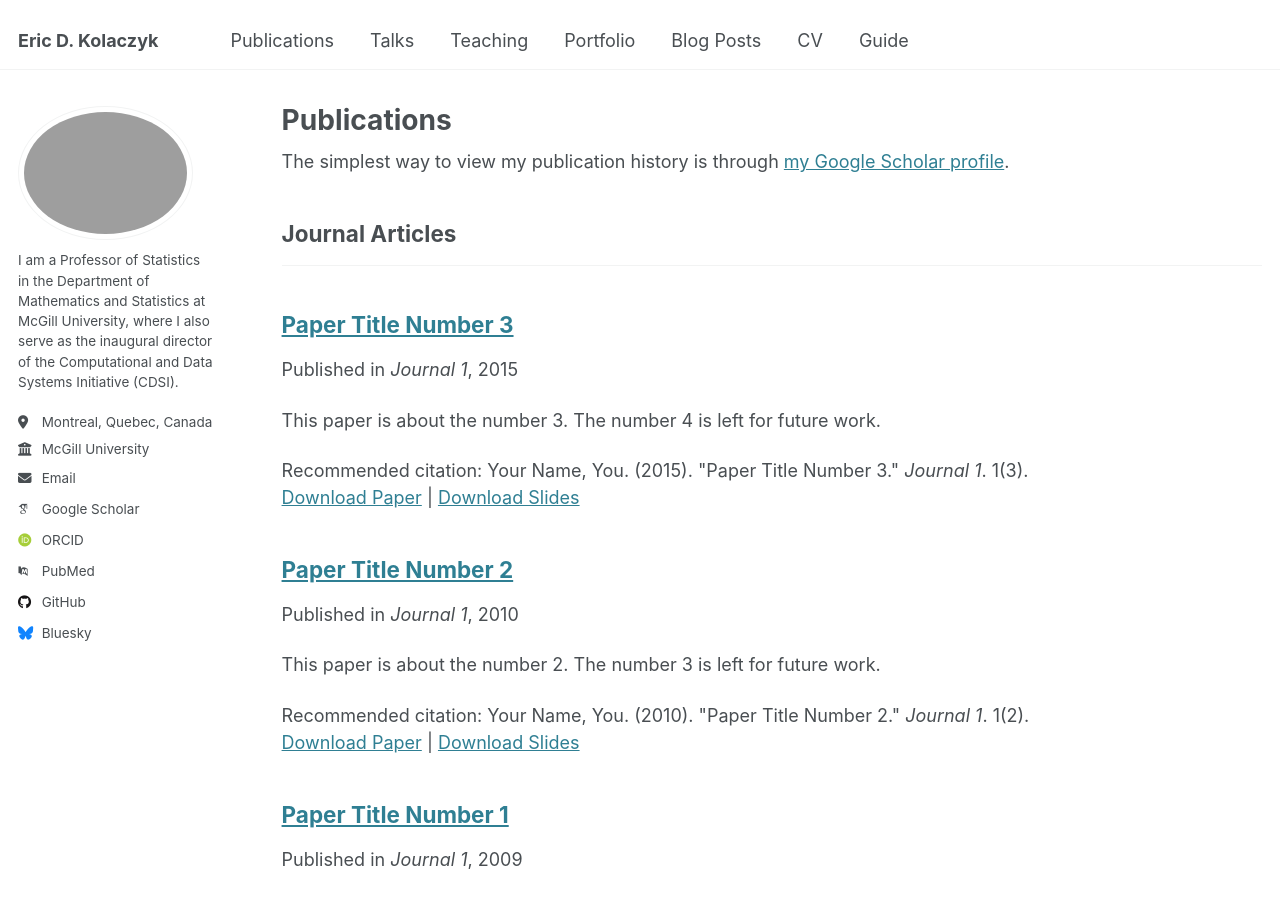
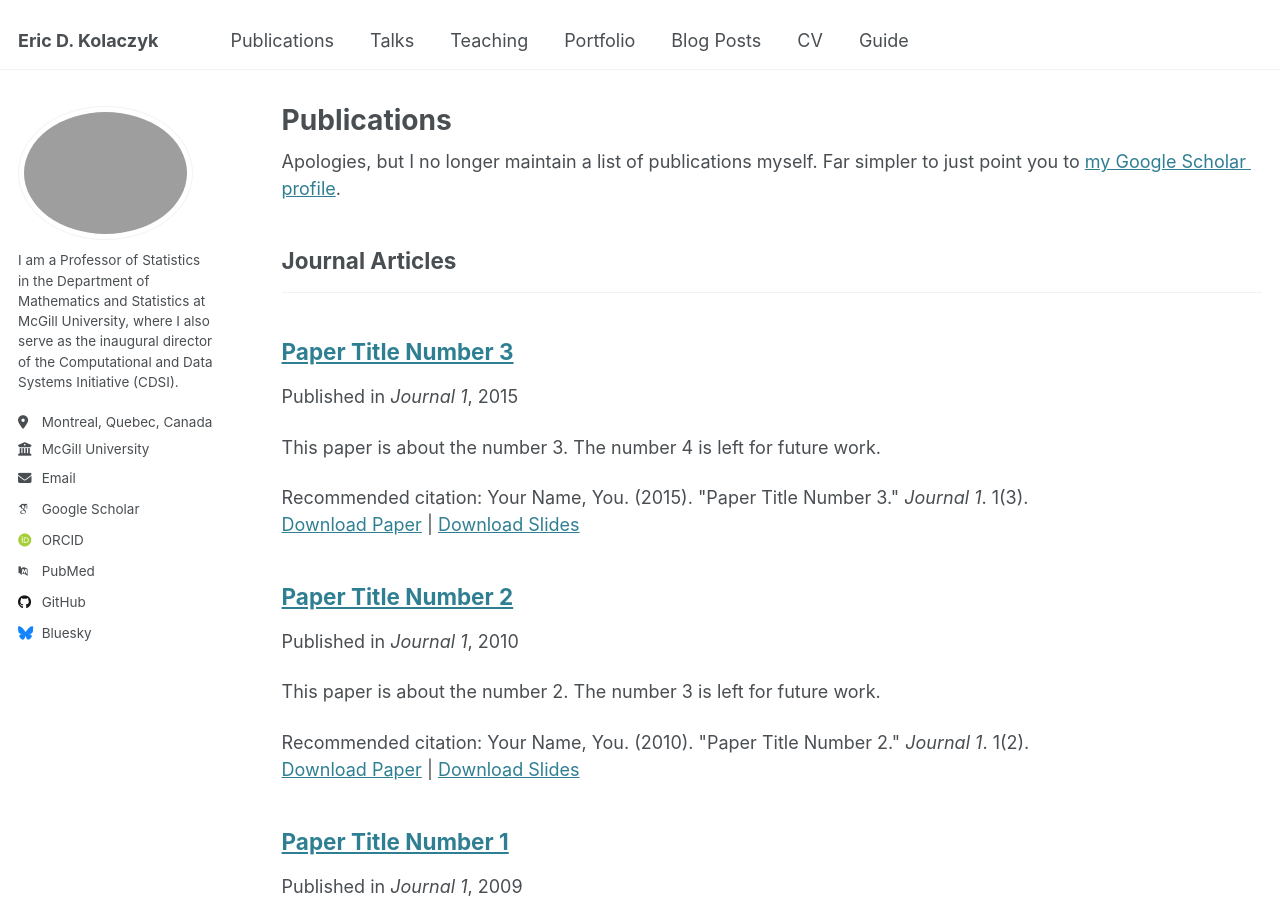
Before and after one commit to kolaczyk/kolaczyk.github.io, a Jekyll site: the page built from _pages/publications.html, in a window 1280 px wide and 900 px high. Built offline with Jekyll 4.4.1, drawn with Linux system fonts in a browser that asks for light colours; some web fonts are replaced.

Commit message:
Update publications.html

```diff
--- a/_pages/publications.html
+++ b/_pages/publications.html
@@ -6,7 +6,7 @@ author_profile: true
 ---
 
 {% if site.author.googlescholar %}
-  <div class="wordwrap">The simplest way to view my publication history is through <a href="{{site.author.googlescholar}}">my Google Scholar profile</a>.</div>
+  <div class="wordwrap">Apologies, but I no longer maintain a list of publications myself.  Far simpler to just point you to <a href="{{site.author.googlescholar}}">my Google Scholar profile</a>.</div>
 {% endif %}
 
 {% include base_path %}
```
